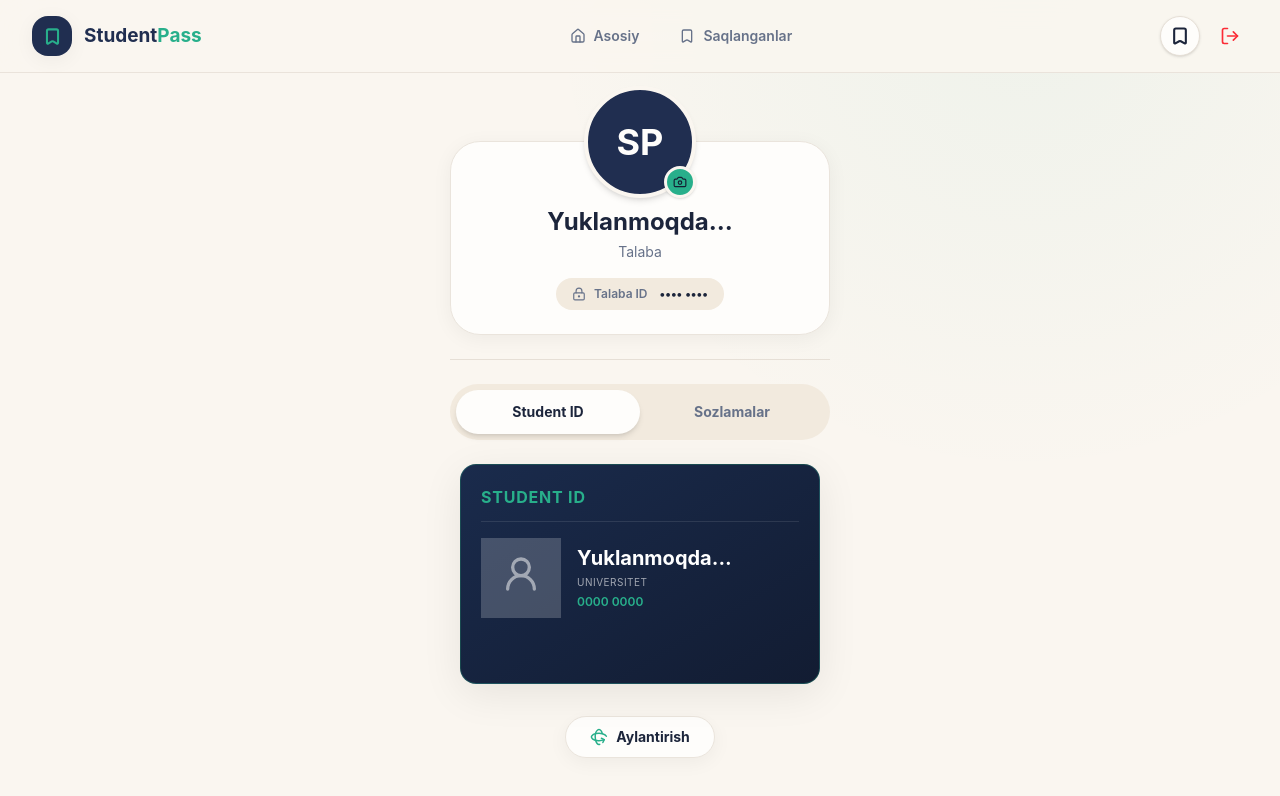
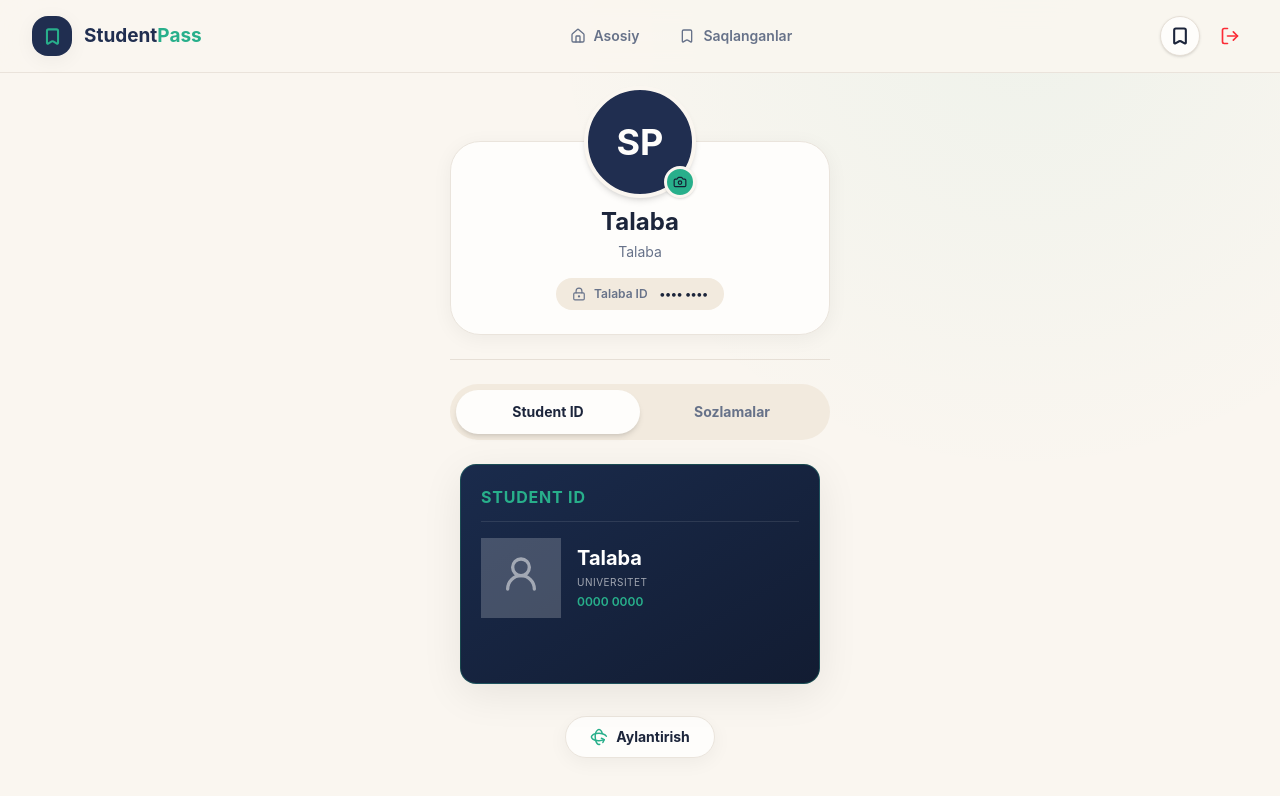
Before and after one commit to srabbbimqulov560/TalabaPass, a React (Vite) app: page /profile in a window 1280 px wide. Shown: the top 796 px of the page. Built offline with nearby package versions, Linux system fonts and the light colour scheme; no server answers; the database is empty; sample sign-in values are in the browser's storage.

Commit message:
1.2.4 versiya

```diff
--- /dev/null
+++ b/src/lib/useUser.ts
@@ -0,0 +1,38 @@
+import { useQuery, useQueryClient } from '@tanstack/react-query';
+import { supabase } from '@/lib/supabase';
+
+export function useUser() {
+  const queryClient = useQueryClient();
+  const token = localStorage.getItem('token');
+
+  // Ma'lumotlarni bazadan olib, 1 soat davomida xotirada (keshda) ushlab turadi
+  const query = useQuery({
+    queryKey: ['currentUser', token],
+    queryFn: async () => {
+      if (!token) return null;
+      const { data, error } = await supabase
+        .from('students')
+        .select('*')
+        .eq('id', token)
+        .single();
+
+      if (error) {
+         console.error("Ma'lumotni olishda xatolik:", error);
+         return null;
+      }
+      return data;
+    },
+    staleTime: 1000 * 60 * 60, // 1 soat keshda saqlash
+    enabled: !!token, // Faqat token bo'lsagina ishlaydi
+  });
+
+  // Rasm yuklanganda xotiradagi (keshdagi) rasmni ham darhol yangilash
+  const updateAvatar = (newAvatarUrl: string) => {
+    queryClient.setQueryData(['currentUser', token], (oldData: any) => {
+      if (!oldData) return oldData;
+      return { ...oldData, avatar_url: newAvatarUrl };
+    });
+  };
+
+  return { ...query, updateAvatar };
+}
--- a/src/pages/profile.tsx
+++ b/src/pages/profile.tsx
@@ -4,7 +4,9 @@ import {
   LockKeyhole, ChevronRight, Globe, Moon, Shield, CircleHelp, CheckCircle2, Circle, Loader2
 } from 'lucide-react';
 import { useLanguage } from '@/lib/i18n';
-import { supabase } from '@/lib/supabase'; // Haqiqiy bazani ulaymiz
+import { supabase } from '@/lib/supabase';
+import { useUser } from '@/lib/useUser'; // Kesh tizimini ulaymiz
+import { useQueryClient } from '@tanstack/react-query';
 
 function initials(firstName?: string, lastName?: string) {
   if (firstName && lastName) return (firstName[0] + lastName[0]).toUpperCase();
@@ -13,12 +15,12 @@ function initials(firstName?: string, lastName?: string) {
 
 export default function ProfilePage() {
   const { t, lang, setLang } = useLanguage();
+  const queryClient = useQueryClient();
 
-  // Haqiqiy User State
-  const [user, setUser] = useState<any>(null);
-  const [avatar, setAvatar] = useState<string | null>(null);
+  // Ma'lumotlar endi keshdan darhol keladi!
+  const { data: user, isLoading: isUserLoading, updateAvatar } = useUser();
+
   const [isUploading, setIsUploading] = useState(false);
-
   const [activeTab, setActiveTab] = useState<'id' | 'settings'>('id');
   const [isDarkTheme, setIsDarkTheme] = useState(() => {
     return localStorage.getItem('theme') === 'dark' || document.documentElement.classList.contains('dark');
@@ -28,29 +30,6 @@ export default function ProfilePage() {
 
   const fileInputRef = useRef<HTMLInputElement>(null);
 
-  // Bazadan Talaba ma'lumotlarini yuklab olish
-  useEffect(() => {
-    const fetchUser = async () => {
-      const token = localStorage.getItem('token');
-      if (token) {
-        const { data, error } = await supabase
-          .from('students')
-          .select('*')
-          .eq('id', token)
-          .single();
-
-        if (data) {
-          setUser(data);
-          if (data.avatar_url) {
-            setAvatar(data.avatar_url); // Ro'yxatdan o'tgandagi rasmni qoyish
-          }
-        }
-      }
-    };
-    fetchUser();
-  }, []);
-
-  // Mavzuni xotiraga saqlash
   useEffect(() => {
     if (isDarkTheme) {
       document.documentElement.classList.add('dark');
@@ -61,21 +40,20 @@ export default function ProfilePage() {
     }
   }, [isDarkTheme]);
 
-  // Profildan turib Rasmni haqiqiy bazaga yuklash va saqlash
   const handlePhotoUpload = async (event: React.ChangeEvent<HTMLInputElement>) => {
     const file = event.target.files?.[0];
     if (!file) return;
 
     try {
       setIsUploading(true);
-      // Ekranda kuttirmasdan darhol ko'rsatish
+
+      // Ekranda kuttirmasdan darhol vaqtinchalik ko'rsatib turish
       const localUrl = URL.createObjectURL(file);
-      setAvatar(localUrl);
+      updateAvatar(localUrl);
 
       const token = localStorage.getItem('token');
       if (!token) return;
 
-      // 1. Supabase Storage-ga yuklash
       const fileExt = file.name.split('.').pop();
       const fileName = `${token}-${Math.random()}.${fileExt}`;
       const filePath = `${fileName}`;
@@ -86,14 +64,12 @@ export default function ProfilePage() {
 
       if (uploadError) throw uploadError;
 
-      // 2. Yuklangan rasmning haqiqiy URL manzilini olish
       const { data: publicUrlData } = supabase.storage
         .from('avatars')
         .getPublicUrl(filePath);
 
       const newAvatarUrl = publicUrlData.publicUrl;
 
-      // 3. Students jadvalini yangilash (Bazaga muhrlash)
       const { error: updateError } = await supabase
         .from('students')
         .update({ avatar_url: newAvatarUrl })
@@ -101,7 +77,8 @@ export default function ProfilePage() {
 
       if (updateError) throw updateError;
 
-      setAvatar(newAvatarUrl); // Bazadagi asl linkka o'tkazish
+      // Haqiqiy linkni xotiraga yozish
+      updateAvatar(newAvatarUrl);
 
     } catch (error) {
       console.error("Rasm yuklashda xatolik:", error);
@@ -113,6 +90,7 @@ export default function ProfilePage() {
 
   const handleLogout = () => {
     localStorage.removeItem('token');
+    queryClient.clear(); // Xotirani (Keshni) tozalaymiz
     window.location.href = '/login';
   };
 
@@ -121,7 +99,8 @@ export default function ProfilePage() {
     setIsLangModalOpen(false);
   };
 
-  const fullName = user ? `${user.first_name} ${user.last_name}` : 'Yuklanmoqda...';
+  const avatar = user?.avatar_url;
+  const fullName = user ? `${user.first_name} ${user.last_name}` : (isUserLoading ? 'Yuklanmoqda...' : 'Talaba');
 
   return (
     <>
@@ -198,10 +177,7 @@ export default function ProfilePage() {
 
             <div className="bg-[hsl(var(--card))] rounded-[24px] border border-[hsl(var(--card-border))] overflow-hidden flex flex-col shadow-soft">
 
-              <div
-                onClick={() => setIsLangModalOpen(true)}
-                className="flex items-center justify-between p-4 cursor-pointer hover:bg-[hsl(var(--secondary)/.5)] transition-colors border-b border-[hsl(var(--border))]"
-              >
+              <div onClick={() => setIsLangModalOpen(true)} className="flex items-center justify-between p-4 cursor-pointer hover:bg-[hsl(var(--secondary)/.5)] transition-colors border-b border-[hsl(var(--border))]">
                 <div className="flex items-center gap-3">
                   <Globe size={22} className="text-[hsl(var(--foreground))]" />
                   <span className="text-[15px] font-semibold text-[hsl(var(--foreground))]">{t('change_language')}</span>
@@ -219,10 +195,7 @@ export default function ProfilePage() {
                   <Moon size={22} className="text-[hsl(var(--foreground))]" />
                   <span className="text-[15px] font-semibold text-[hsl(var(--foreground))]">{t('dark_mode')}</span>
                 </div>
-                <div
-                  onClick={() => setIsDarkTheme(!isDarkTheme)}
-                  className={`w-12 h-6.5 rounded-full p-1 cursor-pointer transition-colors ${isDarkTheme ? 'bg-[hsl(var(--accent))]' : 'bg-[hsl(var(--muted))]'}`}
-                >
+                <div onClick={() => setIsDarkTheme(!isDarkTheme)} className={`w-12 h-6.5 rounded-full p-1 cursor-pointer transition-colors ${isDarkTheme ? 'bg-[hsl(var(--accent))]' : 'bg-[hsl(var(--muted))]'}`}>
                   <div className={`w-4.5 h-4.5 bg-white rounded-full shadow-sm transition-transform ${isDarkTheme ? 'translate-x-5.5' : 'translate-x-0'}`} />
                 </div>
               </div>
@@ -237,10 +210,7 @@ export default function ProfilePage() {
                     </div>
                   </div>
                 </div>
-                <div
-                  onClick={() => setIsPrivateAccount(!isPrivateAccount)}
-                  className={`w-12 h-6.5 rounded-full p-1 cursor-pointer transition-colors ${isPrivateAccount ? 'bg-[hsl(var(--accent))]' : 'bg-[hsl(var(--muted))]'}`}
-                >
+                <div onClick={() => setIsPrivateAccount(!isPrivateAccount)} className={`w-12 h-6.5 rounded-full p-1 cursor-pointer transition-colors ${isPrivateAccount ? 'bg-[hsl(var(--accent))]' : 'bg-[hsl(var(--muted))]'}`}>
                   <div className={`w-4.5 h-4.5 bg-white rounded-full shadow-sm transition-transform ${isPrivateAccount ? 'translate-x-5.5' : 'translate-x-0'}`} />
                 </div>
               </div>
@@ -253,10 +223,7 @@ export default function ProfilePage() {
                 <ChevronRight size={20} className="text-[hsl(var(--muted-foreground))]" />
               </div>
 
-              <div
-                onClick={handleLogout}
-                className="flex items-center justify-between p-4 cursor-pointer hover:bg-red-500/10 transition-colors"
-              >
+              <div onClick={handleLogout} className="flex items-center justify-between p-4 cursor-pointer hover:bg-red-500/10 transition-colors">
                 <div className="flex items-center gap-3">
                   <LogOut size={22} className="text-red-500" />
                   <span className="text-[15px] font-semibold text-red-500">{t('logout')}</span>
@@ -270,11 +237,7 @@ export default function ProfilePage() {
 
       {isLangModalOpen && (
         <div className="fixed inset-0 z-[45] flex flex-col justify-end" style={{ height: '100dvh' }}>
-          <div
-            className="absolute inset-0 bg-black/50 backdrop-blur-sm"
-            onClick={() => setIsLangModalOpen(false)}
-          />
-
+          <div className="absolute inset-0 bg-black/50 backdrop-blur-sm" onClick={() => setIsLangModalOpen(false)} />
           <div className="relative bg-[hsl(var(--card))] rounded-t-[32px] p-6 pb-[100px] animate-in slide-in-from-bottom-full duration-300 shadow-[0_-10px_40px_rgba(0,0,0,0.2)] border-t border-[hsl(var(--border))]">
             <div className="w-10 h-1.5 bg-[hsl(var(--muted))] rounded-full mx-auto mb-6" />
             <h3 className="font-display text-xl font-bold mb-5 px-2 text-[hsl(var(--foreground))]">{t('select_language')}</h3>
@@ -287,7 +250,6 @@ export default function ProfilePage() {
                 </div>
                 {lang === 'uz' ? <CheckCircle2 size={24} className="text-[hsl(var(--accent))]" /> : <Circle size={24} className="text-[hsl(var(--muted-foreground))]" />}
               </div>
-
               <div onClick={() => handleLangSelect('ru')} className={`flex items-center justify-between p-4 rounded-2xl cursor-pointer border transition-colors ${lang === 'ru' ? 'border-[hsl(var(--accent))] bg-[hsl(var(--accent)/.1)]' : 'border-transparent bg-[hsl(var(--secondary))]'}`}>
                 <div className="flex items-center gap-3">
                   <span className="text-2xl">🇷🇺</span>
@@ -295,7 +257,6 @@ export default function ProfilePage() {
                 </div>
                 {lang === 'ru' ? <CheckCircle2 size={24} className="text-[hsl(var(--accent))]" /> : <Circle size={24} className="text-[hsl(var(--muted-foreground))]" />}
               </div>
-
               <div onClick={() => handleLangSelect('en')} className={`flex items-center justify-between p-4 rounded-2xl cursor-pointer border transition-colors ${lang === 'en' ? 'border-[hsl(var(--accent))] bg-[hsl(var(--accent)/.1)]' : 'border-transparent bg-[hsl(var(--secondary))]'}`}>
                 <div className="flex items-center gap-3">
                   <span className="text-2xl">🇬🇧</span>
--- a/src/pages/qr.tsx
+++ b/src/pages/qr.tsx
@@ -2,15 +2,14 @@ import { useState, useEffect } from 'react';
 import { ArrowLeft } from 'lucide-react';
 import { useLocation } from 'wouter';
 import { useLanguage } from '@/lib/i18n';
+import { useUser } from '@/lib/useUser'; // <--- Kesh tizimidan foydalanamiz
 
 export default function QrPage() {
   const { t } = useLanguage();
   const [, setLocation] = useLocation();
+  const { data: user } = useUser(); // <-- Ma'lumotlarni silliq olamiz
 
-  // Taymer (30 soniya)
   const [timeLeft, setTimeLeft] = useState(30);
-
-  // Tasodifiy yangilanuvchi "Dynamic" kod
   const [qrCode, setQrCode] = useState(generateCode());
 
   function generateCode() {
@@ -21,7 +20,6 @@ export default function QrPage() {
     const timer = setInterval(() => {
       setTimeLeft((prev) => {
         if (prev <= 1) {
-          // Vaqt tugaganda kodni yangilash va taymerni 30 dan boshlash
           setQrCode(generateCode());
           return 30;
         }
@@ -45,28 +43,22 @@ export default function QrPage() {
       </div>
 
       <div className="w-full max-w-sm rounded-[32px] bg-[hsl(var(--card))] p-8 text-center shadow-float border border-[hsl(var(--card-border))] relative overflow-hidden">
-
-        {/* Orqa fondagi yorug'lik effekti */}
         <div className="absolute top-0 left-1/2 -translate-x-1/2 w-full h-32 bg-[hsl(var(--accent)/.05)] rounded-full blur-3xl -z-10"></div>
 
+        {/* Foydalanuvchi ismi keshdan zudlik bilan chiqadi */}
         <h2 className="font-display text-xl font-bold text-[hsl(var(--foreground))] mb-6 mt-2">
-          {t('qr_title')}
+          {user ? `${user.first_name} ${user.last_name}` : 'Talaba'} kodi
         </h2>
 
-        {/* HAQIQIY QR Kod va Animatsiya qismi */}
         <div className="relative mx-auto w-[220px] h-[220px] bg-white p-3.5 rounded-3xl shadow-sm border border-gray-100 flex items-center justify-center mb-8">
-
           <img
             src={`https://api.qrserver.com/v1/create-qr-code/?size=200x200&data=${qrCode}`}
             alt="Dynamic QR Code"
             className="w-full h-full object-contain mix-blend-multiply"
           />
-
-          {/* Skanerlanish chizig'i (Cyberpunk scanner line animatsiyasi) */}
           <div className="absolute top-0 left-0 w-full h-1 bg-[hsl(var(--accent))] shadow-[0_0_15px_3px_hsl(var(--accent))] animate-[scan_2.5s_ease-in-out_infinite] z-10 rounded-full"></div>
         </div>
 
-        {/* Dinamik Kod Matni */}
         <div className="font-mono text-2xl font-bold tracking-[.18em] text-[hsl(var(--foreground))] mb-2">
           {qrCode}
         </div>
@@ -75,7 +67,6 @@ export default function QrPage() {
           {t('qr_desc')}
         </p>
 
-        {/* Progress bar (Vaqt o'tish ko'rsatkichi) */}
         <div className="bg-[hsl(var(--secondary))] h-2.5 rounded-full w-full overflow-hidden mb-2">
            <div
              className="bg-[hsl(var(--accent))] h-full transition-all duration-1000 ease-linear rounded-full"
@@ -85,7 +76,6 @@ export default function QrPage() {
         <div className="text-[11px] font-semibold text-[hsl(var(--muted-foreground))]">
            {t('refreshing_in')} <span className="text-[hsl(var(--foreground))]">{timeLeft} {t('sec')}</span>
         </div>
-
       </div>
     </div>
   );
```
